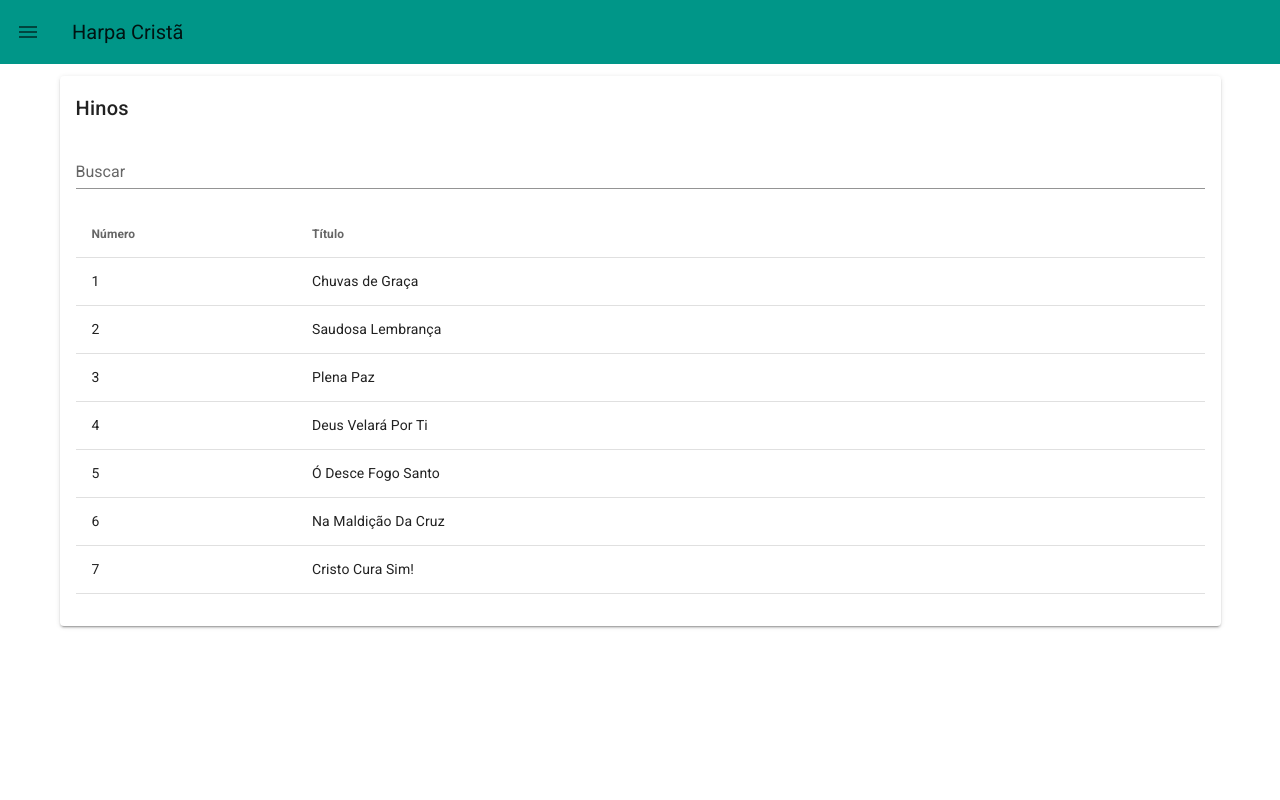
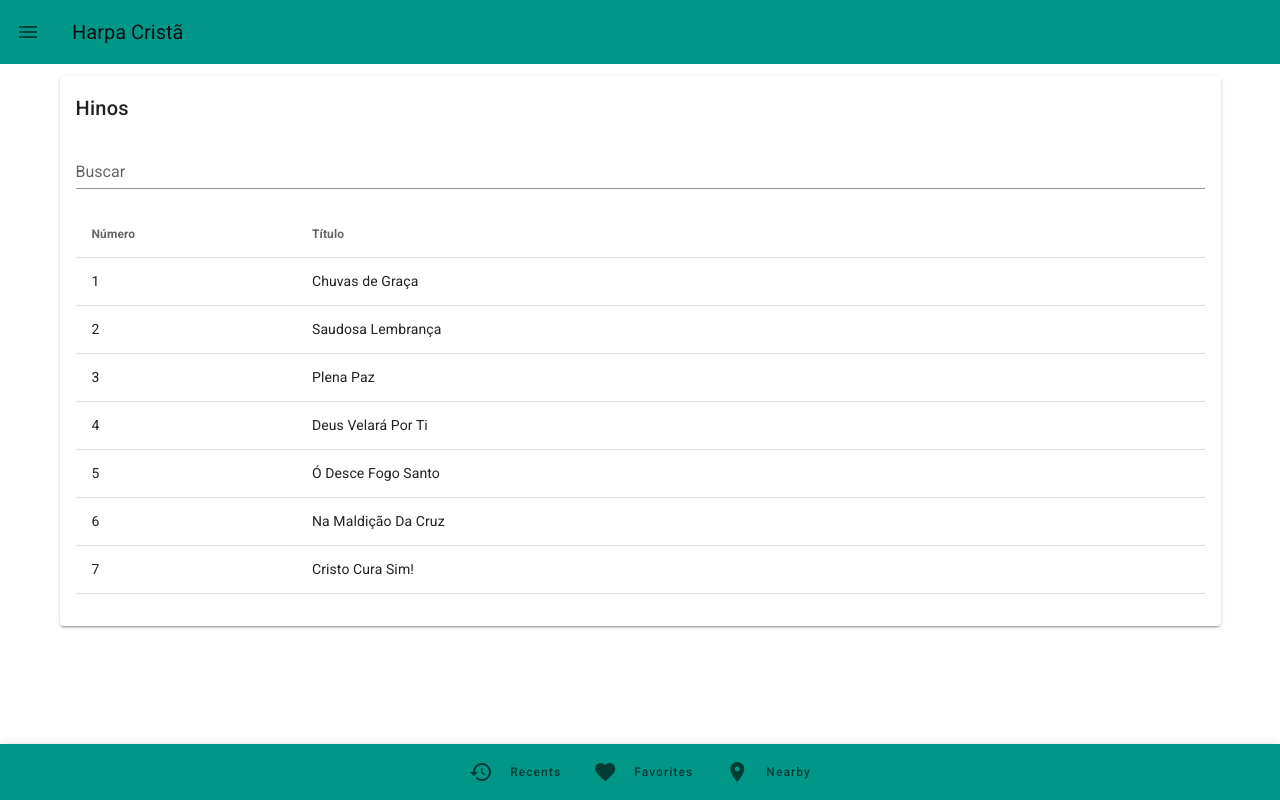
Before and after one commit to BrunnoC/harpa_crista, a Vue app: page / in a window 1280 px wide. Built offline with nearby package versions, Linux system fonts and the light colour scheme.

Commit message:
Alguns ajustes

```diff
--- a/src/App.vue
+++ b/src/App.vue
@@ -1,20 +1,23 @@
 <template>
   <v-app overflow-hidden>
-    <hcHeader v-if="!isHome"></hcHeader>
+    <hcHeader></hcHeader>
     <v-main>
       <router-view/>
     </v-main>
+    <botton-navigation></botton-navigation>
   </v-app>
 </template>
 
 <script lang="ts">
 import Vue from 'vue';
 import hcHeader from '../src/components/Header.vue'
+import BottonNavigation from './components/BottonNavigation.vue';
 
 export default Vue.extend({
   name: 'App',
   components: {
-    hcHeader
+    hcHeader,
+    BottonNavigation
   },
   data: () => ({
     isHome: false
--- /dev/null
+++ b/src/components/BottonNavigation.vue
@@ -0,0 +1,29 @@
+<template>
+        <v-bottom-navigation
+      absolute
+      background-color="#009688"
+      color="white"
+      hide-on-scroll
+      horizontal
+      scroll-target="#scroll-threshold-example"
+      scroll-threshold="500"
+    >
+      <v-btn>
+        <span>Recents</span>
+
+        <v-icon>mdi-history</v-icon>
+      </v-btn>
+
+      <v-btn>
+        <span>Favorites</span>
+
+        <v-icon>mdi-heart</v-icon>
+      </v-btn>
+
+      <v-btn>
+        <span>Nearby</span>
+
+        <v-icon>mdi-map-marker</v-icon>
+      </v-btn>
+    </v-bottom-navigation>
+</template>
--- a/src/components/Header.vue
+++ b/src/components/Header.vue
@@ -2,6 +2,7 @@
     <v-app-bar
       app
       elevate-on-scroll
+
       color="#009688"
       scroll-target="#scrolling-techniques-7"
     >
```
